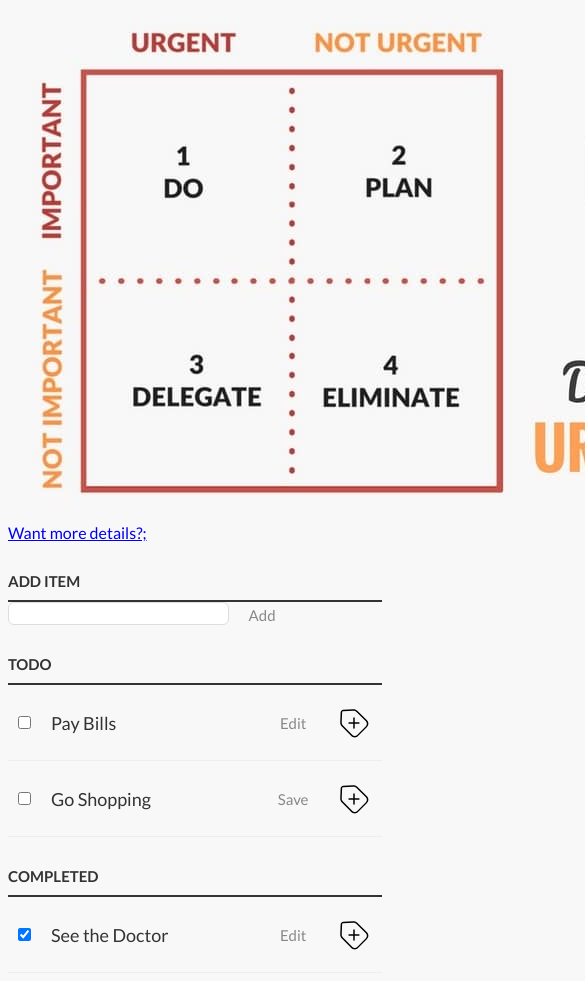
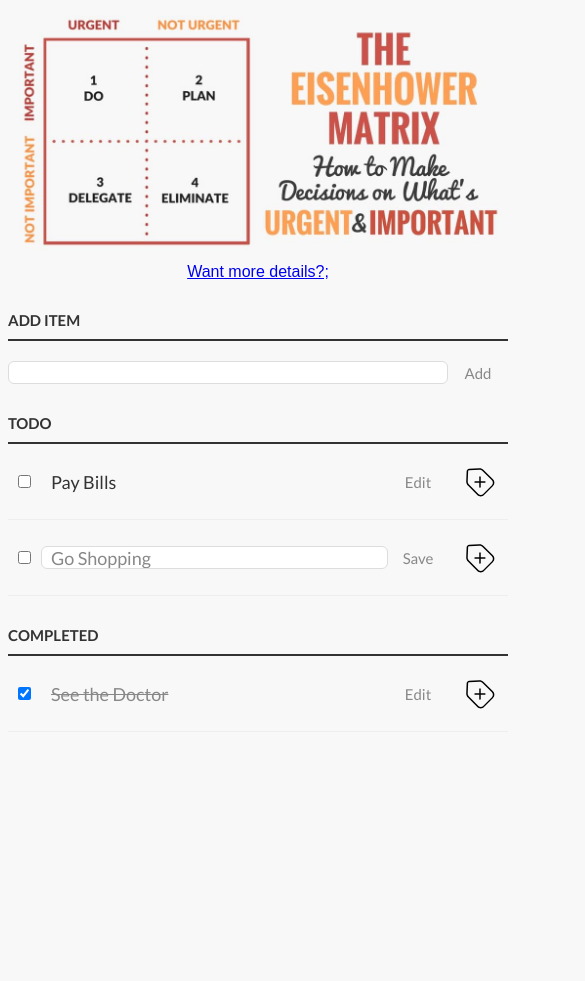
Before and after one commit to Cl0udKiD/clean-code-s1e1, a plain HTML site: page clean-code-s1e1-master/index.html in a window 390 px wide. Shown: the top 981 px of the page, 585 px wide, since content can reach past the window. After the commit the page ends 844 px from the top, so only its background shows below. Drawn offline with Linux system fonts and the light colour scheme.

Commit message:
refactor(basic-2.1): applied uniform naming style
refactor(basic-2.2): replaced meaningless identifiers with more generic ones
refactor(basic-2.3): reformulated long and hard to understand identifiers
refactor(basic-2.4): replaced excessive usage of tag selectors with proper class names
refactor(basic-2.5): applied indents in blocks for easier reading
refactor(basic-3.6): inserted spaces between property names and values
fix(basic-3.7): add semicolons after properties where they were absent
refactor(basic-3.8): separated selectors and properties that were on same lines

```diff
--- a/clean-code-s1e1-master/style.css
+++ b/clean-code-s1e1-master/style.css
@@ -1,50 +1,66 @@
+ul {
+    margin: 0;
+    padding: 0px;
+}
+
+li,
+h3 {
+    list-style: none;
+}
+
+input,
+button{
+    outline: none;
+}
+
 /* Basic Style */
 body {
     background-color: #f8f8f8;
     color: #333;
     font-family: Lato, sans-serif;
 }
-.aaa {
+
+.header {
     width: 500px;
     margin: 0 auto;
     display: block;
     text-align: right;
 }
-.aaa img {
+
+.header img {
     width: 100%;
 }
-.aaa .more_inf {
+
+.info__link {
     font-family: fantasy, cursive;
 }
 
-@media (max-width:768px) {
-.aaa { text-align: center;
+@media (max-width: 768px) {
+
+    .header {
+        text-align: center;
+    }
+
 }
-}
-.centered-main-page-element {
+
+.main {
     display: block;
     width: 500px;
     margin: 0 auto 0;
 }
-.task {
+
+.task-text,
+.task__label {
     width: 56%;
     display: inline-block;
-    flex-grow: 1
+    flex-grow: 1;
 }
-.task-row-wrapper {
+
+.add-tasks__content {
     display: flex;
 }
-ul {
-    margin:0;
-    padding: 0px;
-}
-li, h3 {
-    list-style:none;
-}
-input,button{
-    outline:none;
-}
-button {
+
+.task-button {
     background: none;
     border: 0px;
     color: #888;
@@ -53,12 +69,13 @@ button {
     font-family: Lato, sans-serif;
     cursor: pointer;
 }
-button:hover {
+
+.task-button:hover {
     color: #3a3A3a;
 }
+
 /* Heading */
-h3,
-label[for='new-task'] {
+.tasks__title {
     color: #333;
     font-weight: 700;
     font-size: 15px;
@@ -67,7 +84,8 @@ label[for='new-task'] {
     margin: 0;
     text-transform: uppercase;
 }
-input[type="text"] {
+
+.task-text {
     margin: 0;
     font-size: 18px;
     line-height: 18px;
@@ -79,21 +97,23 @@ input[type="text"] {
     font-family: Lato, sans-serif;
     color: #888;
 }
-input[type="text"]:focus {
+
+.task-text:focus {
     color: #333;
 }
 
 /* New Task */
-label[for='new-task'] {
+.add-tasks .tasks__title {
     display: block;
     margin: 0 0 20px;
 }
-input#new-task {
+
+.add-tasks .task-text {
     width: 318px;
 }
 
 /* Task list */
-li {
+.list-item {
     overflow: hidden;
     padding: 20px 0;
     border-bottom: 1px solid #eee;
@@ -102,47 +122,52 @@ li {
     justify-content: space-between;
     align-items: center;
 }
-li > * {
+
+.list-item > * {
     vertical-align: middle;
 }
 
-li > input[type="checkbox"] {
+.list-item > input[type="checkbox"] {
     margin: 0 10px;
 }
-li > label {
+
+.list-item > label {
     padding-left: 10px;
     box-sizing: border-box;
     font-size: 18px;
     width: 226px;
 }
-li >    input[type="text"] {
+
+.list-item >    input[type="text"] {
     width: 226px
 }
-button.delete img {
+
+.task-button.delete img {
     height: 2em;
     transform: rotateZ(45deg);
     transition: transform 200ms ease-in;
 }
-button.delete img:hover {
+
+.task-button.delete img:hover {
     transform: rotateZ(0);
 }
 
 /* Completed */
-ul#completed-tasks label {
-    text-decoration: line-through
+.done .task__label {
+    text-decoration: line-through;
     color: #888;
 }
 
 /* Edit Task */
-ul li input[type=text] {
+.task-list .list-item .task__input {
     display:none
 }
 
-ul li.editMode input[type=text] {
+.task-list .list-item.edit-mode .task__input {
     display:inline-block;
     width:224px
 }
 
-ul li.editMode label {
+.task-list .list-item.edit-mode .task__label {
     display:none;
 }
```
